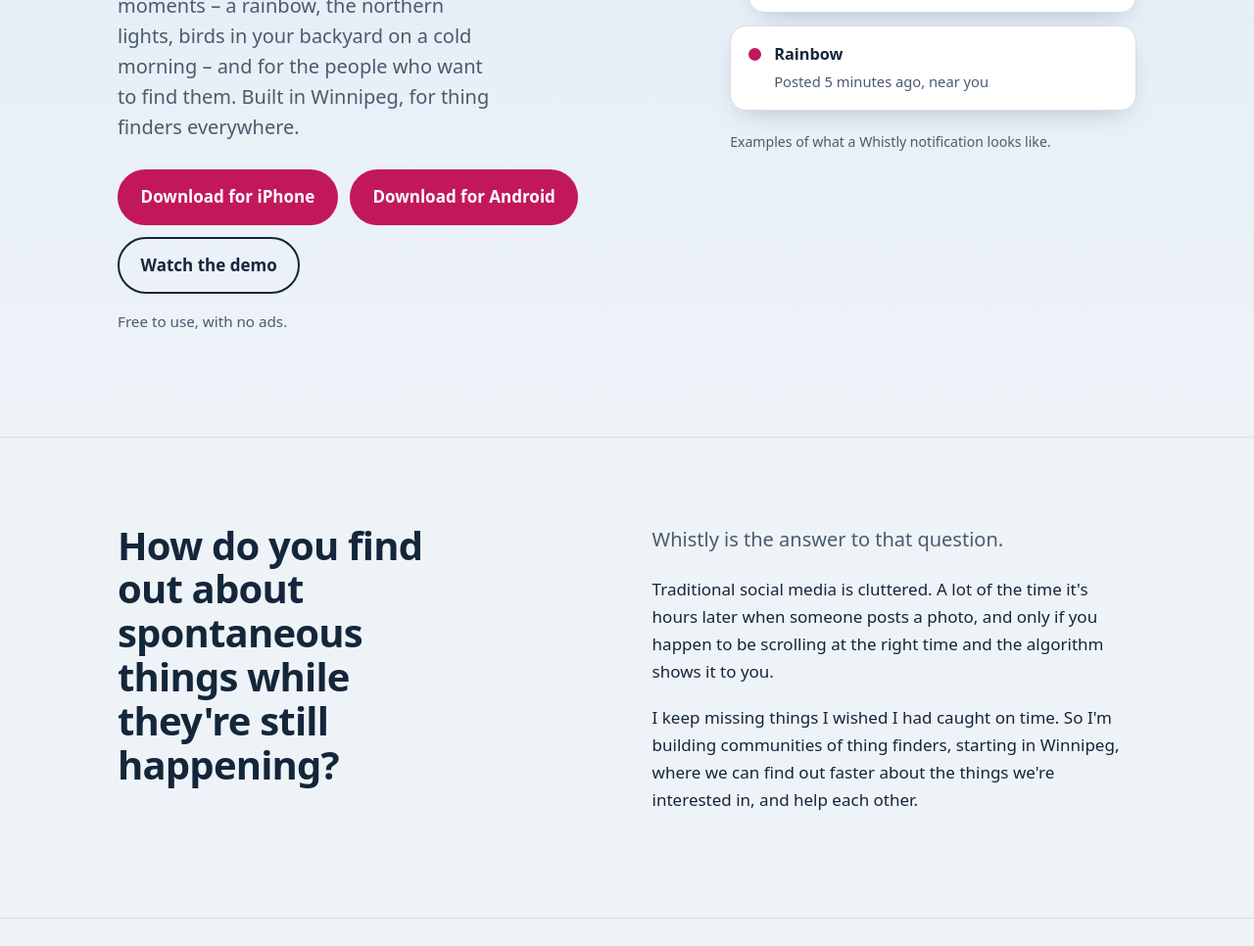
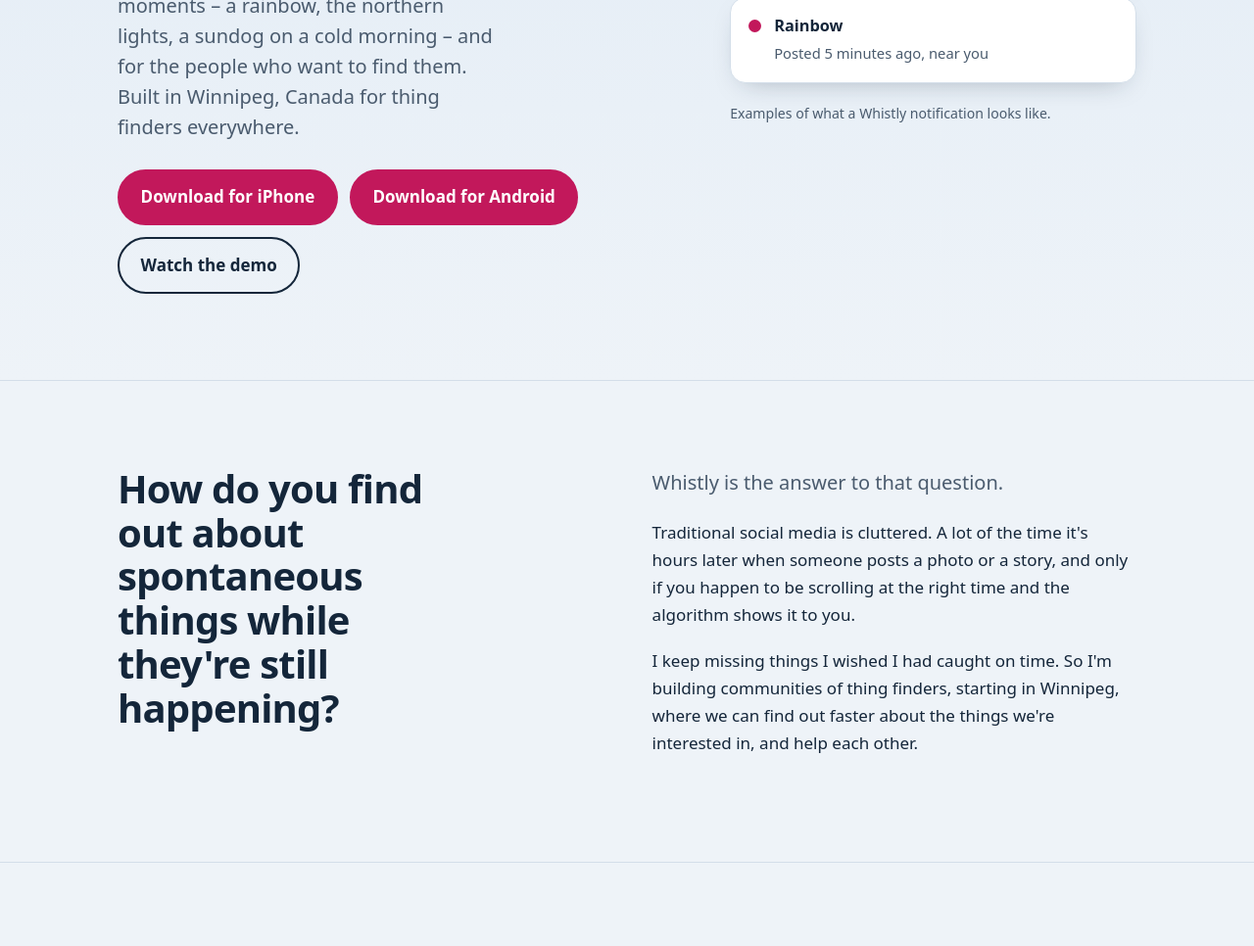
Before and after one commit to SoftSignalCanada/Whistly, a plain HTML site: page index.html in a window 1280 px wide. Shown: the part 505-1471 px from the top of the page at 98% size. Drawn offline with Linux system fonts and the light colour scheme.

Commit message:
Update wording

```diff
--- a/index.html
+++ b/index.html
@@ -212,13 +212,12 @@
     <div class="wrap">
       <div>
         <h1>Catch the moment before it's gone.</h1>
-        <p class="lede">Whistly is a free app for elusive, cool moments &ndash; a rainbow, the northern lights, birds in your backyard on a cold morning &ndash; and for the people who want to find them. Built in Winnipeg, for thing finders everywhere.</p>
+        <p class="lede">Whistly is a free app for elusive, cool moments &ndash; a rainbow, the northern lights, a sundog on a cold morning &ndash; and for the people who want to find them. Built in Winnipeg, Canada for thing finders everywhere.</p>
         <div class="actions" id="download">
           <a class="btn" href="https://apps.apple.com/us/app/whistly/id6786967009">Download for iPhone</a>
           <a class="btn" href="https://play.google.com/store/apps/details?id=ca.softsignal.whistly">Download for Android</a>
           <a class="btn quiet" href="#demo">Watch the demo</a>
         </div>
-        <p class="fineprint">Free to use, with no ads.</p>
       </div>
 
       <figure class="alerts" aria-label="Examples of notifications from Whistly" style="margin:0">
@@ -238,7 +237,7 @@
       </div>
       <div>
         <p class="lede">Whistly is the answer to that question.</p>
-        <p>Traditional social media is cluttered. A lot of the time it's hours later when someone posts a photo, and only if you happen to be scrolling at the right time and the algorithm shows it to you.</p>
+        <p>Traditional social media is cluttered. A lot of the time it's hours later when someone posts a photo or a story, and only if you happen to be scrolling at the right time and the algorithm shows it to you.</p>
         <p>I keep missing things I wished I had caught on time. So I'm building communities of thing finders, starting in Winnipeg, where we can find out faster about the things we're interested in, and help each other.</p>
       </div>
     </div>
@@ -251,7 +250,7 @@
       <ol class="steps">
         <li>
           <h3>Subscribe to what you care about</h3>
-          <p>Pick the kinds of moments and the places you want to hear about: Aurora, Rainbow, Moon Halo, Birds in Backyard, Tornado, Hail, Wild Animals, Mushrooms, Nature Finds, Safety Events and many others. Anyone can subscribe to any area, big or small, near or far, anywhere in the world.</p>
+          <p>Pick the kinds of moments and the places you want to hear about: Aurora, Rainbow, Moon Halo, Birds in Backyard, Tornado, Hail, Wild Animals, Mushrooms, Nature Finds, Gifting, Harvest Share, Safety Events and many others. Anyone can subscribe to any area, big or small, near or far, anywhere in the world.</p>
         </li>
         <li>
           <h3>Someone nearby spots it and posts a signal</h3>
```
